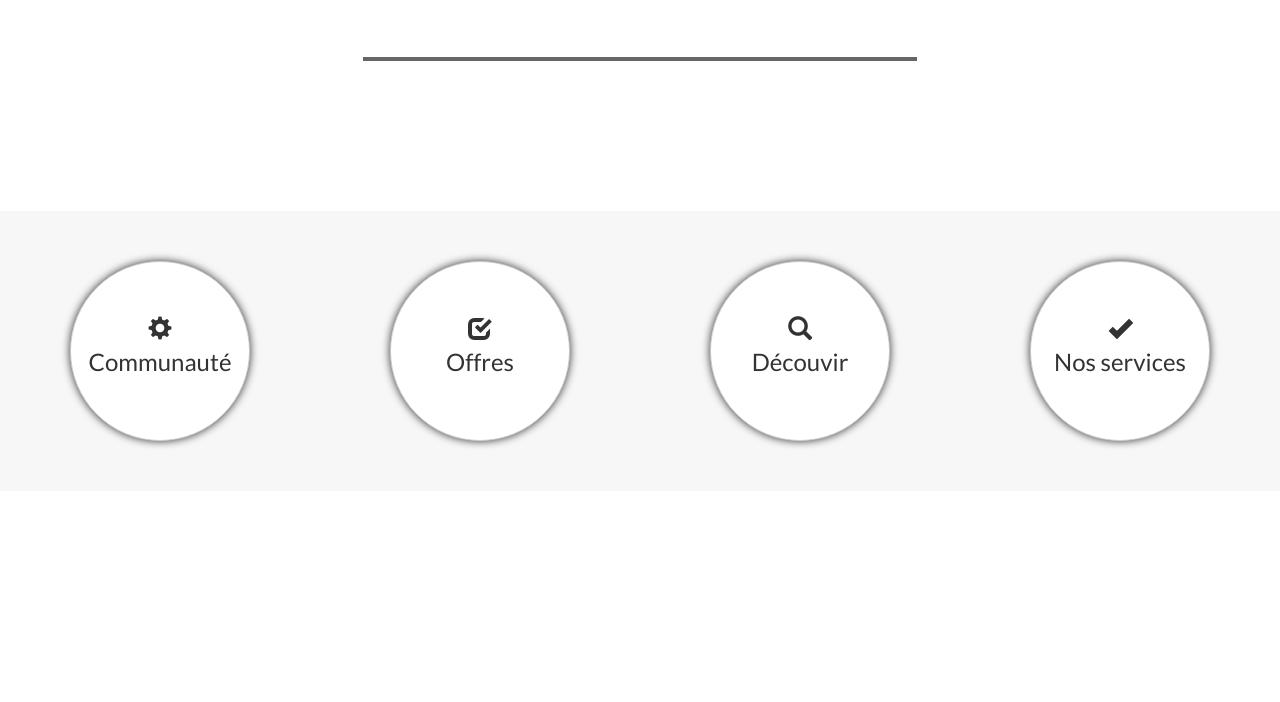
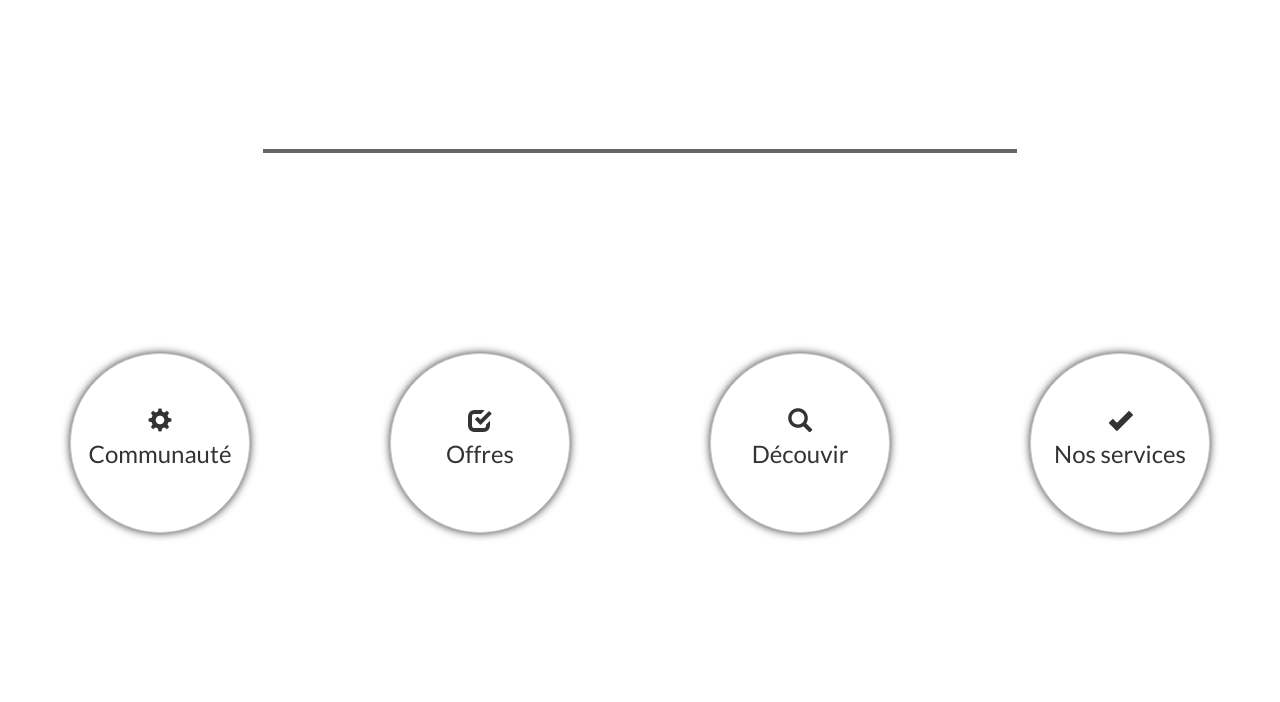
Before and after one commit to kifran72/Concergin, a PHP site: page / in a window 1280 px wide. Shown: the part 2271-2973 px from the top of the page. Run offline with PHP 8.4, Linux system fonts and the light colour scheme; some libraries are stand-ins or nearby versions.

Commit message:
update accueil

```diff
--- a/Vues/Accueil.php
+++ b/Vues/Accueil.php
@@ -1,12 +1,8 @@
 
 <style>
-.vignet {
-    background-color: #f7f7f7;
-    height: 280px;
 
-}
 hr{
-    width: 550px;
+    width: 750px;
 }
 
 </style>
@@ -26,7 +22,7 @@
     <br><br>
     <center>
         <strong>
-    <h1 style="margin-top: 25%;">Une conciergerie citoyenne verte et solidaire</h1>
+    <h1 style="margin-top: 20%;">Une conciergerie citoyenne verte et solidaire</h1>
     </strong>
     </center>
     <br>
@@ -63,7 +59,7 @@
     <!-- Marketing messaging and featurettes
 ================================================== -->
     <!-- Wrap the rest of the page in another container to center all the content. -->
-    <div class="container-fluid vignet" style="margin-top: 100px;">
+    <div class="container vignet" style="margin-top: 100px;">
         <div class="row">
             <div class="col-md-6">
                 <div class="row">
```
